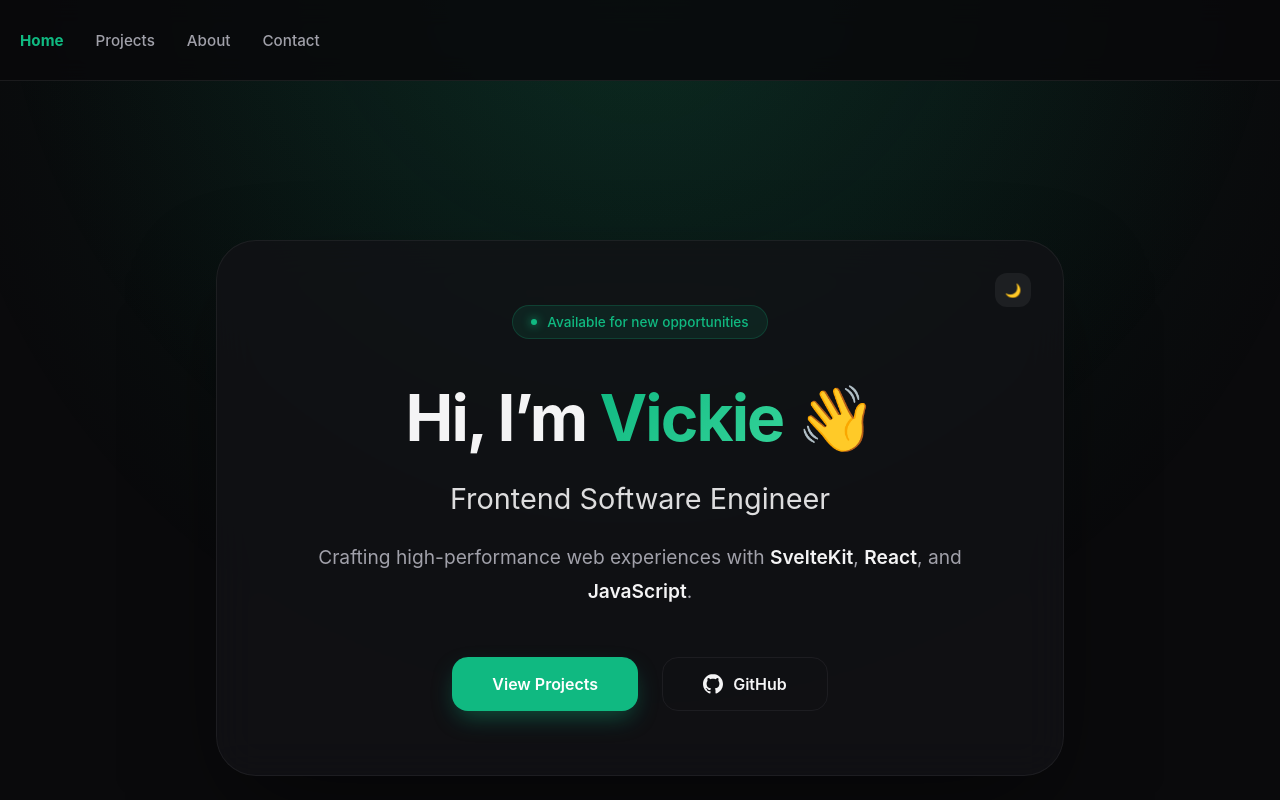
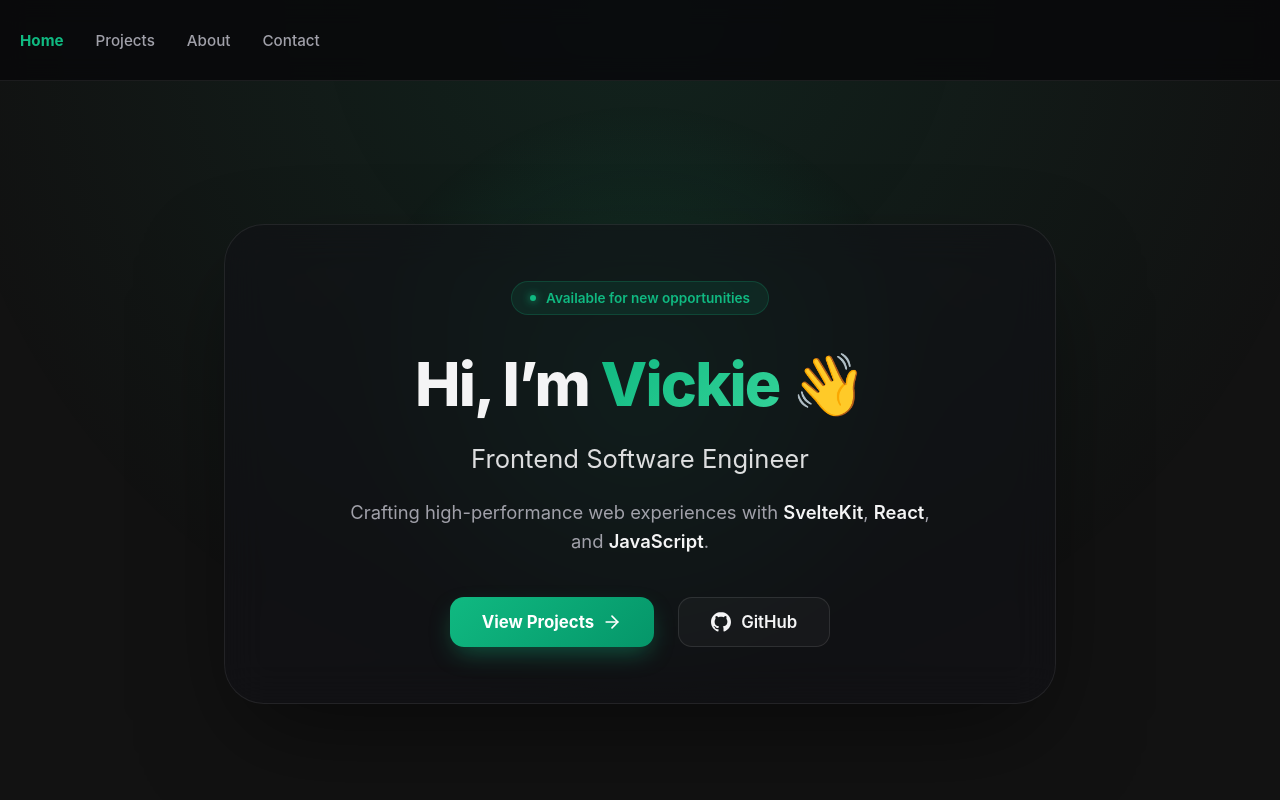
Before and after one commit to Vickiegatheru/Portfolio, a SvelteKit app: page / in a window 1280 px wide. Shown: the top 800 px of the page. Built offline with nearby package versions, Linux system fonts and the light colour scheme.

Commit message:
One page

```diff
--- a/src/routes/+page.svelte
+++ b/src/routes/+page.svelte
@@ -1,18 +1,12 @@
 <script>
-  let isDarkMode = true; // Defaulting to dark for that premium feel
-
-  function toggleTheme() {
-    isDarkMode = !isDarkMode;
-    document.documentElement.classList.toggle('light-theme');
-  }
+  // No script needed here anymore!
+  // Theme logic is handled globally in your Navbar.
 </script>
 
 <div class="ambient-glow"></div>
 
-<section class="hero">
-  <button class="theme-toggle" on:click={toggleTheme} aria-label="Toggle theme">
-    {isDarkMode ? '🌙' : '☀️'}
-  </button>
+<section class="hero-section">
+  <div class="hero-card">
 
     <div class="badge">
       <span class="dot"></span>
@@ -28,163 +22,175 @@
     </p>
 
     <div class="actions">
-    <a href="/projects" class="btn-primary">View Projects</a>
+      <a href="/projects" class="btn-primary">
+        View Projects
+        <svg width="20" height="20" viewBox="0 0 24 24" fill="none" stroke="currentColor" stroke-width="2" stroke-linecap="round" stroke-linejoin="round"><line x1="5" y1="12" x2="19" y2="12"></line><polyline points="12 5 19 12 12 19"></polyline></svg>
+      </a>
+
       <a href="https://github.com/Vickiegatheru" target="_blank" class="btn-secondary">
         <svg width="20" height="20" viewBox="0 0 24 24" fill="currentColor"><path d="M12 0c-6.626 0-12 5.373-12 12 0 5.302 3.438 9.8 8.207 11.387.599.111.793-.261.793-.577v-2.234c-3.338.726-4.041-1.416-4.041-1.416-.546-1.387-1.333-1.756-1.333-1.756-1.089-.745.083-.729.083-.729 1.205.084 1.839 1.237 1.839 1.237 1.07 1.834 2.807 1.304 3.492.997.107-.775.418-1.305.762-1.604-2.665-.305-5.467-1.334-5.467-5.931 0-1.311.469-2.381 1.236-3.221-.124-.303-.535-1.524.117-3.176 0 0 1.008-.322 3.301 1.23.957-.266 1.983-.399 3.003-.404 1.02.005 2.047.138 3.006.404 2.291-1.552 3.297-1.23 3.297-1.23.653 1.653.242 2.874.118 3.176.77.84 1.235 1.911 1.235 3.221 0 4.609-2.807 5.624-5.479 5.921.43.372.823 1.102.823 2.222v3.293c0 .319.192.694.801.576 4.765-1.589 8.199-6.086 8.199-11.386 0-6.627-5.373-12-12-12z"/></svg>
         GitHub
       </a>
     </div>
+
+  </div>
 </section>
 
 <style>
-  :root {
-    /* Dark Mode (Default) - Deep Obsidian & Emerald */
-    --bg-page: #0a0a0c;
-    --card-bg: rgba(18, 18, 22, 0.8);
-    --text-main: #f4f4f5;
-    --text-muted: #a1a1aa;
-    --accent: #10b981; /* Emerald */
-    --accent-gradient: linear-gradient(135deg, #10b981 0%, #34d399 100%);
-    --border: rgba(255, 255, 255, 0.06);
-    --glow-color: rgba(16, 185, 129, 0.1);
+  /* --- PAGE LAYOUT: FIT ONE SCREEN --- */
+  .hero-section {
+    /* Height calculation: 100vh minus header height (approx 80px) */
+    min-height: calc(100vh - 80px);
+    display: flex;
+    align-items: center; /* Center vertically */
+    justify-content: center; /* Center horizontally */
+    padding: 1rem;
+    font-family: 'Inter', system-ui, sans-serif;
   }
 
-  :global(.light-theme) {
-    --bg-page: #f9fafb;
-    --card-bg: rgba(255, 255, 255, 0.9);
-    --text-main: #111827;
-    --text-muted: #4b5563;
-    --accent: #059669;
-    --accent-gradient: linear-gradient(135deg, #059669 0%, #10b981 100%);
-    --border: rgba(0, 0, 0, 0.08);
-    --glow-color: rgba(5, 150, 105, 0.05);
+  /* --- GLASS CARD STYLING --- */
+  .hero-card {
+    position: relative;
+    max-width: 750px;
+    width: 100%;
+    padding: 3.5rem 2.5rem; /* Balanced padding */
+    text-align: center;
+
+    /* Glass Effect using Global Variables */
+    background: rgba(18, 18, 22, 0.6);
+    backdrop-filter: blur(20px);
+    border: 1px solid rgba(255, 255, 255, 0.08);
+    border-radius: 40px;
+    box-shadow: 0 40px 100px -20px rgba(0, 0, 0, 0.5);
+
+    /* Fade In Animation */
+    animation: fadeIn 0.8s ease-out;
   }
 
-  /* Smooth body transition */
-  :global(body) {
-    background-color: var(--bg-page);
-    margin: 0;
-    transition: background-color 0.4s ease;
-    font-family: 'Inter', system-ui, sans-serif;
-
-  }
-
+  /* --- AMBIENT GLOW BACKGROUND --- */
   .ambient-glow {
     position: fixed;
-    top: 0; left: 0; right: 0; bottom: 0;
-    background: radial-gradient(circle at 50% -10%, var(--glow-color) 0%, transparent 60%);
+    top: 50%; left: 50%;
+    transform: translate(-50%, -50%);
+    width: 600px; height: 600px;
+    background: radial-gradient(circle, rgba(16, 185, 129, 0.15) 0%, transparent 70%);
     z-index: -1;
     pointer-events: none;
   }
 
-  .hero {
-    position: relative;
-    max-width: 750px;
-    margin: 10rem auto;
-    padding: 4rem 3rem;
-    text-align: center;
-    background: var(--card-bg);
-    backdrop-filter: blur(20px);
-    border: 1px solid var(--border);
-    border-radius: 40px;
-    box-shadow: 0 40px 100px -20px rgba(0, 0, 0, 0.5);
-  }
-
-  .theme-toggle {
-    position: absolute;
-    top: 2rem;
-    right: 2rem;
-    background: var(--border);
-    border: none;
-    padding: 0.6rem;
-    border-radius: 12px;
-    cursor: pointer;
-    color: var(--text-main);
-    transition: transform 0.2s;
-  }
-
-  .theme-toggle:hover { transform: scale(1.1); }
-
+  /* --- BADGE --- */
   .badge {
     display: inline-flex;
     align-items: center;
     gap: 10px;
     padding: 8px 18px;
     background: rgba(16, 185, 129, 0.1);
-    color: var(--accent);
+    color: #10b981;
     border-radius: 100px;
-    font-weight: 500;
+    font-weight: 600;
     font-size: 0.85rem;
-    margin-bottom: 2.5rem;
+    margin-bottom: 2rem;
     border: 1px solid rgba(16, 185, 129, 0.2);
   }
 
   .dot {
-    width: 6px;
-    height: 6px;
-    background: var(--accent);
+    width: 6px; height: 6px;
+    background: #10b981;
     border-radius: 50%;
-    box-shadow: 0 0 10px var(--accent);
+    box-shadow: 0 0 8px #10b981;
   }
 
+  /* --- TYPOGRAPHY --- */
   h1 {
-    font-size: 4rem;
-    color: var(--text-main);
-    margin: 0 0 1rem 0;
+    font-size: 3.8rem; /* Slightly smaller to fit better */
+    color: #f4f4f5;
+    margin: 0 0 0.5rem 0;
     letter-spacing: -0.03em;
+    font-weight: 800;
   }
 
   .gradient-text {
-    background: var(--accent-gradient);
+    background: linear-gradient(135deg, #10b981 0%, #34d399 100%);
     -webkit-background-clip: text;
     -webkit-text-fill-color: transparent;
   }
 
-  h2 { color: var(--text-main); font-size: 1.8rem; font-weight: 400; margin-bottom: 1.5rem; opacity: 0.9; }
+  h2 {
+    color: #f4f4f5;
+    font-size: 1.6rem;
+    font-weight: 400;
+    margin-bottom: 1.5rem;
+    opacity: 0.9;
+  }
 
-  p { color: var(--text-muted); font-size: 1.2rem; line-height: 1.8; margin-bottom: 3rem; }
+  p {
+    color: #a1a1aa;
+    font-size: 1.15rem;
+    line-height: 1.6;
+    margin-bottom: 2.5rem;
+    max-width: 600px;
+    margin-left: auto;
+    margin-right: auto;
+  }
 
-  .highlight { color: var(--text-main); font-weight: 600; }
+  .highlight { color: #f4f4f5; font-weight: 600; }
 
-  .actions { display: flex; gap: 1.5rem; justify-content: center; }
+  /* --- BUTTONS --- */
+  .actions {
+    display: flex;
+    gap: 1.5rem;
+    justify-content: center;
+    flex-wrap: wrap;
+  }
 
   .btn-primary {
-    background: var(--accent);
+    background: linear-gradient(135deg, #10b981 0%, #059669 100%);
     color: #fff;
-    padding: 1rem 2.5rem;
-    border-radius: 16px;
+    padding: 14px 32px;
+    border-radius: 14px;
     text-decoration: none;
-    font-weight: 600;
+    font-weight: 700;
+    font-size: 1.05rem;
+    display: flex; align-items: center; gap: 8px;
     transition: 0.3s cubic-bezier(0.4, 0, 0.2, 1);
     box-shadow: 0 10px 25px -5px rgba(16, 185, 129, 0.4);
   }
 
   .btn-secondary {
-    display: flex;
-    align-items: center;
-    gap: 10px;
-    color: var(--text-main);
-    padding: 1rem 2.5rem;
-    border-radius: 16px;
+    display: flex; align-items: center; gap: 10px;
+    color: #f4f4f5;
+    padding: 14px 32px;
+    border-radius: 14px;
     text-decoration: none;
     font-weight: 600;
-    border: 1px solid var(--border);
+    font-size: 1.05rem;
+    background: rgba(255,255,255,0.03);
+    border: 1px solid rgba(255,255,255,0.1);
     transition: 0.3s;
   }
 
   .btn-primary:hover {
-    transform: translateY(-4px);
-    box-shadow: 0 20px 30px -10px rgba(16, 185, 129, 0.5);
+    transform: translateY(-3px);
+    box-shadow: 0 15px 35px -5px rgba(16, 185, 129, 0.5);
   }
 
   .btn-secondary:hover {
-    background: var(--border);
-    transform: translateY(-4px);
+    background: rgba(255,255,255,0.08);
+    transform: translateY(-3px);
+    border-color: #10b981;
   }
 
+  @keyframes fadeIn {
+    from { opacity: 0; transform: translateY(20px); }
+    to { opacity: 1; transform: translateY(0); }
+  }
+
+  /* Mobile Adjustments */
   @media (max-width: 640px) {
-    .hero { margin: 4rem 1rem; padding: 3rem 1.5rem; }
+    .hero-card { padding: 2rem 1.5rem; border-radius: 30px; }
     h1 { font-size: 2.8rem; }
-    .actions { flex-direction: column; }
+    h2 { font-size: 1.4rem; }
+    .actions { flex-direction: column; gap: 1rem; }
+    .btn-primary, .btn-secondary { width: 100%; justify-content: center; }
   }
 </style>
--- a/src/routes/projects/+page.svelte
+++ b/src/routes/projects/+page.svelte
@@ -1,16 +1,15 @@
 <script>
-  // Project data array
   const projects = [
     {
       title: "Personal Portfolio",
-      description: "A high-performance, responsive portfolio built to showcase frontend engineering mastery and design aesthetics.",
+      description: "A high-performance, responsive portfolio built to showcase frontend engineering mastery.",
       tech: ["SvelteKit", "JavaScript", "Tailwind"],
       link: "https://portfoliovickie.netlify.app/",
       github: "https://github.com/Vickiegatheru/Portfolio"
     },
     {
-      title: "Virtual Digital Electronics Lab",
-      description: "An interactive web-based electronics lab that allows users to build and simulate digital circuits using drag-and-drop logic gates, switches, LEDs, and real-time wiring.",
+      title: "Virtual Electronics Lab",
+      description: "Interactive lab to build and simulate digital circuits using drag-and-drop logic gates and real-time wiring.",
       tech: ["HTML", "CSS", "JavaScript"],
       link: "https://virtualdelab.netlify.app/",
       github: "https://github.com/Vickiegatheru/virtual-lab"
@@ -42,7 +41,7 @@
             <div class="external-links">
                <a href={project.github} target="_blank" aria-label="GitHub Repository" class="github-link">
                 <span>Code</span>
-                <svg width="20" height="20" viewBox="0 0 24 24" fill="none" stroke="currentColor" stroke-width="2" stroke-linecap="round" stroke-linejoin="round"><path d="M9 19c-5 1.5-5-2.5-7-3m14 6v-3.87a3.37 3.37 0 0 0-.94-2.61c3.14-.35 6.44-1.54 6.44-7A5.44 5.44 0 0 0 20 4.77 5.07 5.07 0 0 0 19.91 1S18.73.65 16 2.48a13.38 13.38 0 0 0-7 0C6.27.65 5.09 1 5.09 1A5.07 5.07 0 0 0 5 4.77a5.44 5.44 0 0 0-1.5 3.78c0 5.42 3.3 6.61 6.44 7A3.37 3.37 0 0 0 9 18.13V22"></path></svg>
+                <svg width="18" height="18" viewBox="0 0 24 24" fill="none" stroke="currentColor" stroke-width="2" stroke-linecap="round" stroke-linejoin="round"><path d="M9 19c-5 1.5-5-2.5-7-3m14 6v-3.87a3.37 3.37 0 0 0-.94-2.61c3.14-.35 6.44-1.54 6.44-7A5.44 5.44 0 0 0 20 4.77 5.07 5.07 0 0 0 19.91 1S18.73.65 16 2.48a13.38 13.38 0 0 0-7 0C6.27.65 5.09 1 5.09 1A5.07 5.07 0 0 0 5 4.77a5.44 5.44 0 0 0-1.5 3.78c0 5.42 3.3 6.61 6.44 7A3.37 3.37 0 0 0 9 18.13V22"></path></svg>
               </a>
             </div>
           </div>
@@ -68,22 +67,35 @@
 </section>
 
 <style>
-  /* Base Container */
+  /* Force Dark Background */
+  :global(body) {
+    background-color: #09090b !important;
+    color: #f4f4f5;
+    min-height: 100vh;
+  }
+
+  /* Base Container - Centered Vertically */
   .projects-section {
     max-width: 1200px;
-    margin: 6rem auto;
+    margin: 0 auto;
     padding: 0 2rem;
     font-family: 'Inter', system-ui, -apple-system, sans-serif;
+
+    /* Center in viewport logic */
+    min-height: 85vh;
+    display: flex;
+    flex-direction: column;
+    justify-content: center;
   }
 
-  /* Section Header */
+  /* Section Header - Tighter Spacing */
   .header {
     text-align: center;
-    margin-bottom: 5rem;
+    margin-bottom: 2.5rem; /* Reduced from 5rem */
   }
 
   .subtitle {
-    color: #10b981; /* Hardcoded Green */
+    color: #10b981;
     text-transform: uppercase;
     letter-spacing: 0.2em;
     font-weight: 800;
@@ -93,8 +105,8 @@
   }
 
   h2 {
-    color: #f4f4f5; /* Hardcoded White */
-    font-size: 3rem;
+    color: #f4f4f5;
+    font-size: 2.5rem; /* Reduced form 3rem */
     margin: 0;
     font-weight: 800;
   }
@@ -103,36 +115,36 @@
     width: 60px;
     height: 4px;
     background: #10b981;
-    margin: 1.5rem auto 0;
+    margin: 1rem auto 0;
     border-radius: 2px;
   }
 
-  /* Grid Layout */
+  /* Grid Layout - Tighter Gaps */
   .grid {
     display: grid;
-    gap: 2.5rem;
-    grid-template-columns: repeat(auto-fit, minmax(340px, 1fr));
+    gap: 1.5rem; /* Reduced from 2.5rem */
+    /* Ensure 3 columns fit on desktop */
+    grid-template-columns: repeat(auto-fit, minmax(300px, 1fr));
   }
 
-  /* Card Styling */
+  /* Card Styling - More Compact */
   .card {
-    background: #18181b; /* Hardcoded Dark Gray */
+    background: #18181b;
     border: 1.5px solid rgba(255, 255, 255, 0.12);
-    border-radius: 28px;
+    border-radius: 24px;
     position: relative;
     transition: all 0.4s cubic-bezier(0.23, 1, 0.32, 1);
     overflow: hidden;
   }
 
   .card:hover {
-    transform: translateY(-12px);
+    transform: translateY(-8px);
     border-color: #10b981;
-    box-shadow: 0 20px 40px -10px rgba(0, 0, 0, 0.5),
-                0 0 15px rgba(16, 185, 129, 0.1);
+    box-shadow: 0 20px 40px -10px rgba(0, 0, 0, 0.5);
   }
 
   .card-inner {
-    padding: 2.5rem;
+    padding: 1.5rem; /* Reduced padding */
     display: flex;
     flex-direction: column;
     height: 100%;
@@ -142,28 +154,29 @@
     display: flex;
     justify-content: space-between;
     align-items: flex-start;
-    margin-bottom: 1.25rem;
+    margin-bottom: 1rem;
   }
 
   h3 {
-    color: #f4f4f5; /* Hardcoded White */
-    font-size: 1.6rem;
+    color: #f4f4f5;
+    font-size: 1.35rem;
     margin: 0;
     font-weight: 700;
+    line-height: 1.2;
   }
 
-  /* --- GitHub Link Styling (Fixed Visibility) --- */
+  /* GitHub Link */
   .github-link {
     display: flex;
     align-items: center;
-    gap: 8px;
-    color: #a1a1aa !important; /* Visible Gray */
+    gap: 6px;
+    color: #a1a1aa !important;
     text-decoration: none;
     font-weight: 600;
-    font-size: 0.9rem;
-    padding: 6px 12px;
+    font-size: 0.8rem;
+    padding: 4px 10px;
     border: 1px solid rgba(255,255,255,0.1);
-    border-radius: 8px;
+    border-radius: 6px;
     transition: all 0.2s;
   }
 
@@ -174,74 +187,61 @@
   }
 
   p {
-    color: #a1a1aa; /* Visible Gray */
-    line-height: 1.7;
-    margin: 0 0 2rem 0;
-    font-size: 1.05rem;
+    color: #a1a1aa;
+    line-height: 1.5;
+    margin: 0 0 1.5rem 0;
+    font-size: 0.95rem;
     flex-grow: 1;
   }
 
-  /* Tech Pills */
+  /* Tech Pills - Smaller */
   .tech-stack {
     display: flex;
-    gap: 0.75rem;
+    gap: 0.5rem;
     flex-wrap: wrap;
-    margin-bottom: 2.5rem;
+    margin-bottom: 1.5rem;
   }
 
   .tech-pill {
     background: rgba(16, 185, 129, 0.05);
     color: #10b981;
-    padding: 6px 14px;
-    border-radius: 10px;
-    font-size: 0.8rem;
+    padding: 4px 10px;
+    border-radius: 8px;
+    font-size: 0.75rem;
     font-weight: 600;
     border: 1px solid rgba(16, 185, 129, 0.25);
-    transition: all 0.3s;
   }
 
-  .card:hover .tech-pill {
-    border-color: rgba(16, 185, 129, 0.5);
-    background: rgba(16, 185, 129, 0.1);
-  }
+  .footer-links { margin-top: auto; }
 
-  .footer-links {
-    margin-top: auto;
-  }
-
-  /* --- Live Button Styling (Fixed Visibility) --- */
+  /* Live Button */
   .btn-live {
     display: inline-flex;
     align-items: center;
     justify-content: center;
     gap: 8px;
-    background-color: #10b981 !important; /* FORCE GREEN */
-    color: white !important; /* FORCE WHITE TEXT */
-    padding: 12px 24px;
-    border-radius: 12px;
+    background-color: #10b981 !important;
+    color: white !important;
+    padding: 10px 20px;
+    border-radius: 10px;
     text-decoration: none;
     font-weight: 700;
-    font-size: 0.95rem;
+    font-size: 0.9rem;
     transition: all 0.3s ease;
     box-shadow: 0 4px 6px rgba(0,0,0,0.2);
+    width: 100%; /* Full width button */
+    box-sizing: border-box;
   }
 
   .btn-live:hover {
     background-color: #059669 !important;
     transform: translateY(-2px);
-    box-shadow: 0 8px 15px rgba(16, 185, 129, 0.3);
   }
 
   /* Responsive Adjustments */
   @media (max-width: 768px) {
-    .grid {
-      grid-template-columns: 1fr;
-    }
-    h2 {
-      font-size: 2.2rem;
-    }
-    .card-inner {
-      padding: 2rem;
-    }
+    .grid { grid-template-columns: 1fr; }
+    .projects-section { padding-top: 2rem; display: block; }
+    h2 { font-size: 2.2rem; }
   }
 </style>
```
Lines whose indentation alone changed are shown as unchanged.
